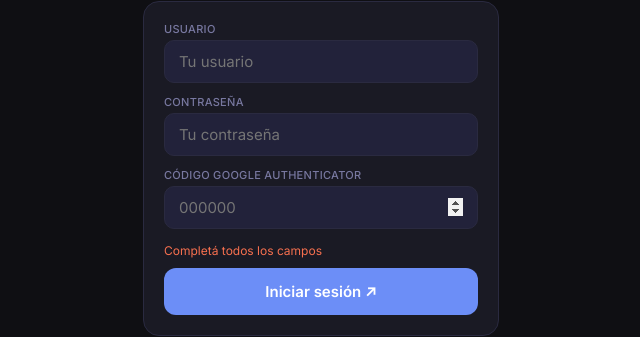
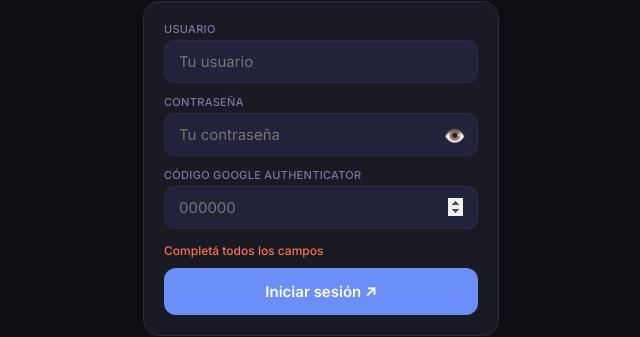
Before and after one commit to HecJerCab/FinanzasApp, a React (Create React App) app: page / in a window 1280 px wide. Both pictures are taken after a click on the button "Iniciar sesión ↗". Shown: the part 298-635 px from the top of the page, without its empty margins (319-959 px from the left). Built offline with nearby package versions, Linux system fonts and the light colour scheme.

Commit message:
fix kvGet doble parse + ver contraseña

```diff
--- a/src/App.js
+++ b/src/App.js
@@ -321,6 +321,7 @@ function LoginScreen({onLogin}){
   const [totpCode,setTotpCode]=useState("");
   const [loading,setLoading]=useState(false);
   const [error,setError]=useState("");
+  const [showPass,setShowPass]=useState(false);
 
   const doLogin=async()=>{
     if(!username||!password||!totpCode){setError("Completá todos los campos");return;}
@@ -343,10 +344,13 @@ function LoginScreen({onLogin}){
         <label style={{display:"block",fontSize:11,color:D.textMuted,marginBottom:4,fontWeight:500,textTransform:"uppercase",letterSpacing:.3}}>Usuario</label>
         <input style={{marginBottom:12}} placeholder="Tu usuario" value={username} onChange={e=>setUsername(e.target.value)}/>
         <label style={{display:"block",fontSize:11,color:D.textMuted,marginBottom:4,fontWeight:500,textTransform:"uppercase",letterSpacing:.3}}>Contraseña</label>
-        <input style={{marginBottom:12}} type="password" placeholder="Tu contraseña" value={password} onChange={e=>setPassword(e.target.value)}/>
+        <div style={{position:"relative",marginBottom:12}}>
+          <input type={showPass?"text":"password"} placeholder="Tu contraseña" value={password} onChange={e=>setPassword(e.target.value)} style={{paddingRight:44}}/>
+          <button onClick={()=>setShowPass(p=>!p)} style={{position:"absolute",right:12,top:"50%",transform:"translateY(-50%)",background:"none",border:"none",color:D.textMuted,fontSize:18,padding:0,cursor:"pointer"}}>{showPass?"🙈":"👁️"}</button>
+        </div>
         <label style={{display:"block",fontSize:11,color:D.textMuted,marginBottom:4,fontWeight:500,textTransform:"uppercase",letterSpacing:.3}}>Código Google Authenticator</label>
-        <input style={{marginBottom:14}} type="number" placeholder="000000" maxLength={6} value={totpCode} onChange={e=>setTotpCode(e.target.value.slice(0,6))}/>
-        {error&&<p style={{fontSize:12,color:D.red,marginBottom:10}}>{error}</p>}
+        <input style={{marginBottom:14}} type="number" placeholder="000000" value={totpCode} onChange={e=>setTotpCode(e.target.value.slice(0,6))}/>
+        {error&&<p style={{fontSize:12,color:D.red,marginBottom:10,fontWeight:500}}>{error}</p>}
         <button onClick={doLogin} disabled={loading} style={{width:"100%",padding:"14px",borderRadius:12,border:"none",background:D.accent,color:"#fff",fontSize:15,fontWeight:600}}>{loading?"Verificando...":"Iniciar sesión ↗"}</button>
       </div>
     </div>
```
Also changed, not shown: api/auth.js (+6 -1 lines).
